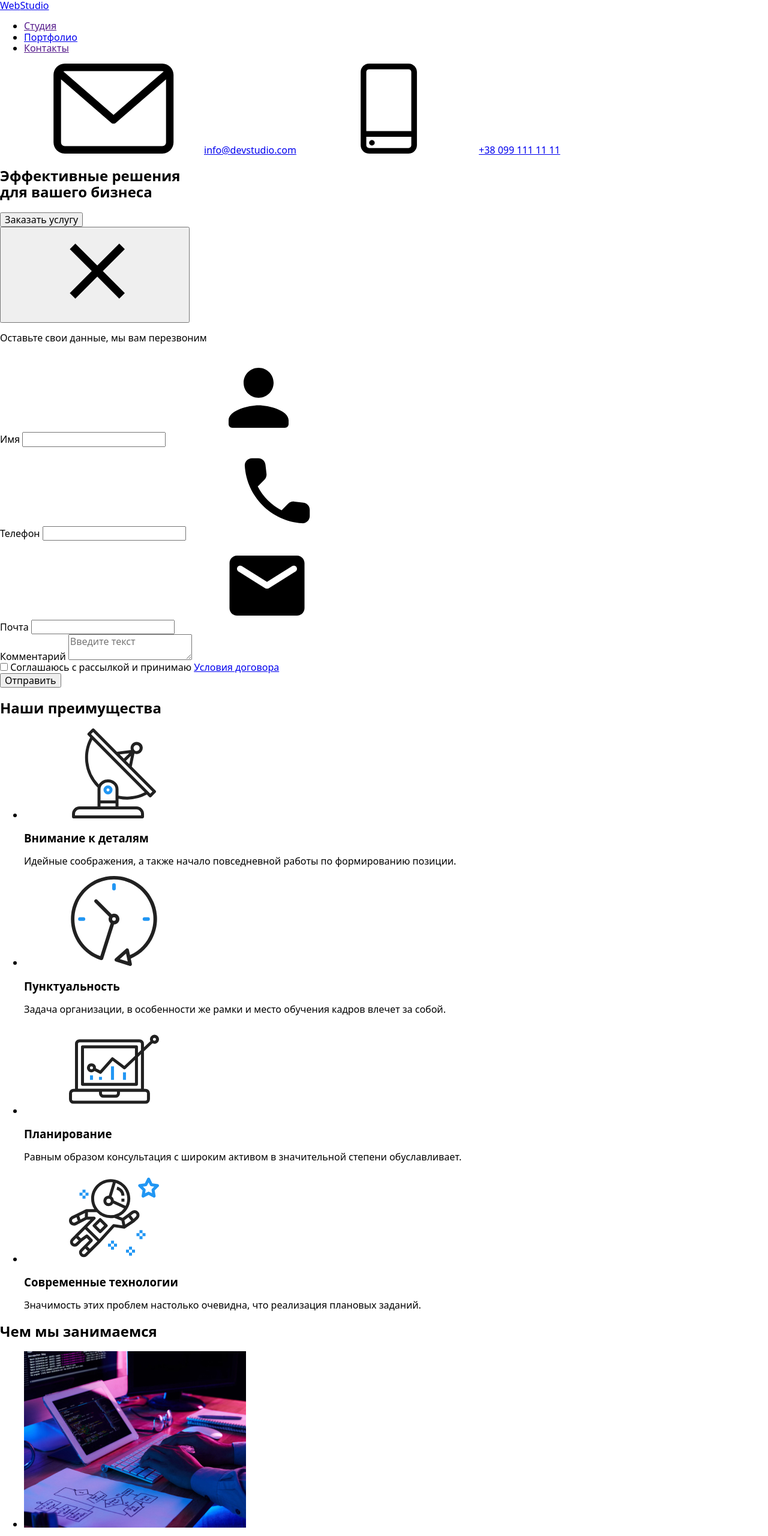
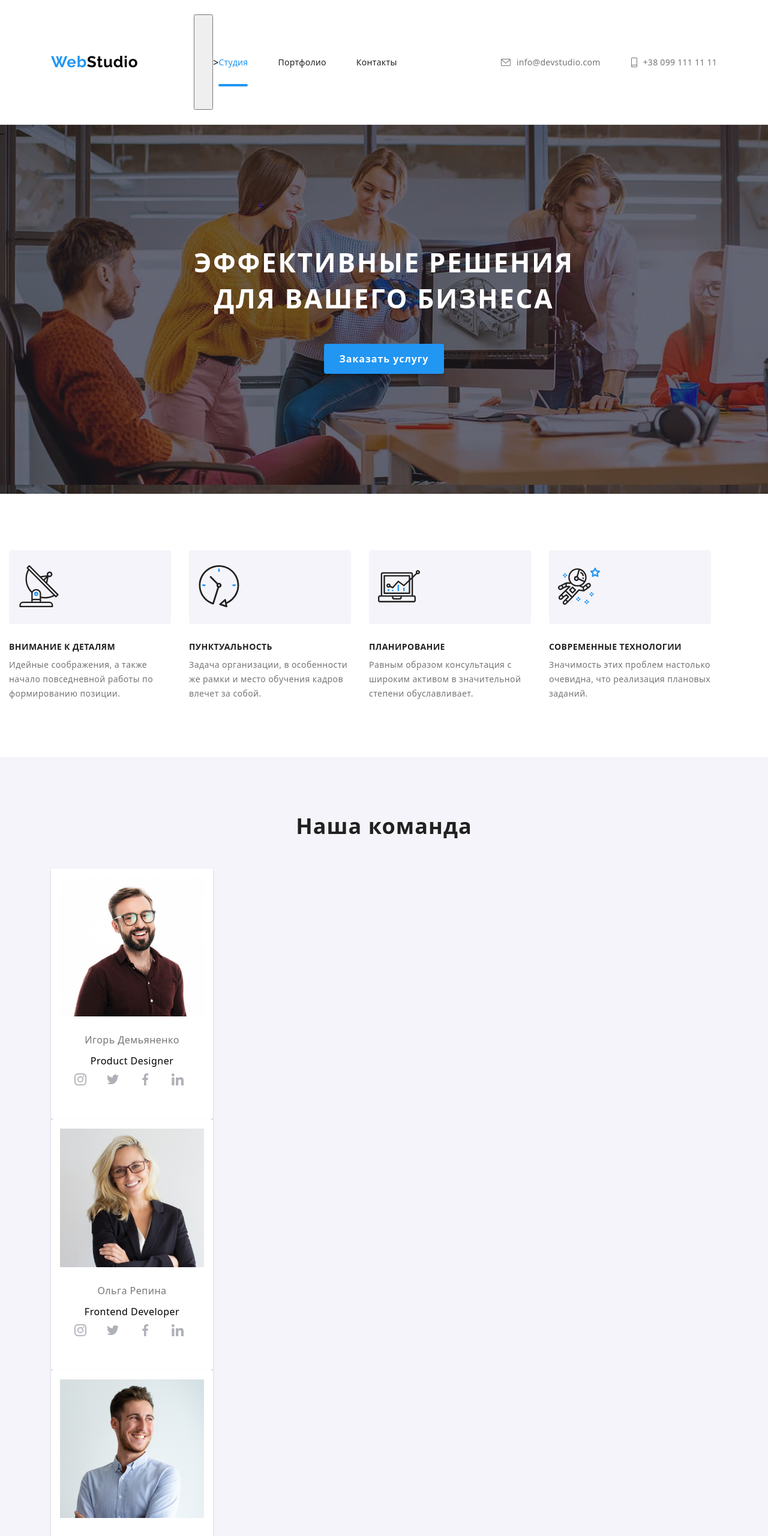
Before and after one commit to M1roslava/goit-markup-hw-08, a plain HTML site: page index.html in a window 1280 px wide. Shown: the top 2560 px of the page at 60% size. Drawn offline with nearby package versions, Linux system fonts and the light colour scheme.

Commit message:
some sections mobile

```diff
--- a/index.html
+++ b/index.html
@@ -10,29 +10,35 @@
 <link rel="preconnect" href="https://fonts.gstatic.com" crossorigin>
 <link href="https://fonts.googleapis.com/css2?family=Raleway:wght@700&family=Roboto:wght@400;500;700;900&display=swap" rel="stylesheet">
    <!-- <link rel="stylesheet" href="./css/styles.css" />  -->
-    <link rel="main-css" href="./css/main.min.css"/>
+    <link rel="stylesheet" href="./css/main.min.css"/>
     <meta name="viewport" content="width=device-width, initial-scale=1">
 <link rel="stylesheet" href="https://cdnjs.cloudflare.com/ajax/libs/font-awesome/4.7.0/css/font-awesome.min.css">
 </head>
 <link rel="stylesheet" href="https://cdnjs.cloudflare.com/ajax/libs/modern-normalize/1.1.0/modern-normalize.min.css" integrity="sha512-wpPYUAdjBVSE4KJnH1VR1HeZfpl1ub8YT/NKx4PuQ5NmX2tKuGu6U/JRp5y+Y8XG2tV+wKQpNHVUX03MfMFn9Q==" crossorigin="anonymous" referrerpolicy="no-referrer" />
 <body class="body">
     <header class="header">
-        <div class="container user">
+              <div class="container user">
         <a href="/" class="header__logo--link">
             <span class="header__logo-one--link">Web</span>Studio
         </a>
-        <nav class="navigation">
+        <button type="button" class="menu-button"aria-expanded="false" aria-controls="menu/container" data-menu-button>
+            <svg width ="16" aria-label="Menu switcher">
+                <use class="icon-cross" href="./images/sprite.svg#icon-menu">_</use>
+                <use class="icon-menu" href="" >shadow-root (closed)</use>
+            </svg> </button>
+
+        <div class="menu-container" id="menu/container" data-menu>_</div>>
+             <nav class="navigation">
             <ul class="navigation__list">
                 <li class="navigation__li"><a class="link current" href="">Студия</a></li>
                 <li class="navigation__li"><a class="link" href="portfolio.html">Портфолио</a></li>
                 <li class="navigation__li"><a class="link" href="">Контакты</a></li>
                 </ul> </nav>
-
            <ul class="connect list">
             <a class="connect__contacts item" href="mailto:info@devstudio.com"><svg class="envelope-icon">
             <use href="./images/sprite.svg#icon-envelope"></use></svg>info@devstudio.com</a>
            <a class="connect__contacts item phone" href="tel:+380991111111"> <svg class="smartphone-icon"><use href="./images/sprite.svg#icon-smartphone"></use></svg>+38 099 111 11 11</a>
-           </ul>
+           </ul></div>
        </div>
 </header>
 <main>
@@ -171,7 +177,7 @@
         <h2 class="our-heroes__title main">Наша команда</h2>
         <ul class="our-heroes__list list">
             <li class="our-heroes__team-box">
-                <img src="images/img4.jpg" alt="Игорь Демьяненко" width="270">
+                <img src="images/img4.jpg" alt="Игорь Демьяненко" >
                 <div class="studio__container">
                 <h3 class="studio__team-title">Игорь Демьяненко</h3>
                 <p class="studio__post-title">Product Designer</p>
@@ -201,7 +207,7 @@
             </li>
 
             <li class="our-heroes__team-box">
-                <img src="images/img5.jpg" alt="Ольга Репина" width="270">
+                <img src="images/img5.jpg" alt="Ольга Репина">
                 <div class="studio__container">
                     <h3 class="studio__team-title">Ольга Репина</h3>
                 <p class="studio__post-title">Frontend Developer</p>
@@ -230,7 +236,7 @@
                 </ul></div>
             </li>
             <li class="our-heroes__team-box">
-                <img src="images/img6.jpg" alt="Николай Тарасов" width="270">
+                <img src="images/img6.jpg" alt="Николай Тарасов" >
                 <div class="studio__container">
                     <h3 class="studio__team-title">Николай Тарасов</h3>
                 <p class="studio__post-title">Marketing</p>
@@ -259,7 +265,7 @@
                 </ul></div>
             </li>
             <li class="our-heroes__team-box">
-                <img src="images/img7.jpg" alt="Михаил Ермаков" width="270">
+                <img src="images/img7.jpg" alt="Михаил Ермаков">
                 <div class="studio__container">
                     <h3 class="studio__team-title">Михаил Ермаков</h3>
                 <p class="studio__post-title" >UI Designer</p>
--- /dev/null
+++ b/js/mobile-menu.js
@@ -0,0 +1,28 @@
+(() => {
+    const mobileMenu = document.querySelector('.js-menu-container');
+    const openMenuBtn = document.querySelector('.js-open-menu');
+    const closeMenuBtn = document.querySelector('.js-close-menu');
+
+    const toggleMenu = () => {
+      const isMenuOpen =
+        openMenuBtn.getAttribute('aria-expanded') === 'true' || false;
+      openMenuBtn.setAttribute('aria-expanded', !isMenuOpen);
+      mobileMenu.classList.toggle('is-open');
+
+      const scrollLockMethod = !isMenuOpen
+        ? 'disableBodyScroll'
+        : 'enableBodyScroll';
+      bodyScrollLock[scrollLockMethod](document.body);
+    };
+
+    openMenuBtn.addEventListener('click', toggleMenu);
+    closeMenuBtn.addEventListener('click', toggleMenu);
+
+    // Close the mobile menu on wider screens if the device orientation changes
+    window.matchMedia('(min-width: 768px)').addEventListener('change', e => {
+      if (!e.matches) return;
+      mobileMenu.classList.remove('is-open');
+      openMenuBtn.setAttribute('aria-expanded', false);
+      bodyScrollLock.enableBodyScroll(document.body);
+    });
+  })();
--- a/sass/base/_body.scss
+++ b/sass/base/_body.scss
@@ -50,10 +50,12 @@ margin-left: auto;
 @media screen and (min-width:480px) {
   width: 480px;
 }
-@media screen (min-width: 768px) {
+@media screen and  (min-width: 768px) {
   width: 768px;
 }
-
+@media screen and  (min-width: 1140px) {
+  width: 1140px;
+}
   /* width: 1200px;
   padding-left: 15px;
   padding-right: 15px;
--- a/sass/components/advantages-section/_advantages.scss
+++ b/sass/components/advantages-section/_advantages.scss
@@ -3,19 +3,46 @@
 }
 
 .advantages {
+
+  @media screen  and (min-width:480px) {
+    padding-top: 60px;
+    padding-bottom: 60px;
+    width:480px;
+  }
+
+  @media screen  and (min-width:1140px) {
   padding-top: 94px;
   padding-bottom: 94px;
-}
+}}
 
 .advantage {
-  display:flex;
+
+  @media screen  and (min-width:768px) {
+    display:flex;
+  }
+
 
 }
 .advantages__container {
 
-  width: 270px;
+  @media screen  and (min-width:480px) {
+
+   padding-left: 15px;
+   padding-right: 15px;
+  }
   background-color: #F5F4FA;
   border-radius: 4px;
+  margin-bottom: 30px;
+  align-items: center;
+  padding-top:25px;
+  padding-bottom:25px;
+  padding-left: 100px;
+  padding-right: 100px;
+
+  @media screen  and (min-width:480px) {
+  width:450px;
+  align-items: center;
+  }
   margin-bottom: 30px;
   align-items: center;
   padding-top:25px;
@@ -31,16 +58,32 @@
   }
 
 .advantages__list {
-display:flex;
+
+  @media screen  and (min-width:480px) {
+    display:block;
+    justify-content: center;
+  }
+  @media screen  and (min-width:768px) {
+    display:flex;
+  }
+
 }
 .advantages__item {
-  display:flex;
-  flex-wrap: wrap;
-  width:270px;
-}
+  @media screen  and (min-width:480px) {
+    margin: left 15px;
+    margin-right: 15px;}
+  @media screen  and (min-width:768px) {
+    display:flex;
+    flex-wrap: wrap;
+    width:270px;
+  }
+  }
+
+
 .advantages__item:not(:last-child) {
+  @media screen  and (min-width:1140px) {
 margin-right: 30px;
-}
+}}
 
 .advantages__title{
 margin-bottom: 10px;
--- a/sass/components/footer/_footer-page.scss
+++ b/sass/components/footer/_footer-page.scss
@@ -52,9 +52,13 @@ transition-property:background-color;
   cursor: pointer;
 }
 .footer__list {
-display:flex;
+  @media screen  and (min-width:480px) {
+    display: block;}
+
+  @media screen  and (min-width:480px) {
+    display:flex;
 align-items:baseline;
-}
+}}
 .icon-footer {
   width:20px;
   height:20px;
--- a/sass/components/header/_page-header.scss
+++ b/sass/components/header/_page-header.scss
@@ -5,4 +5,21 @@
   padding-top: 24px;
 
   border-bottom: 1px solid #ECECEC;
+  position:relative;
   }
+  .menu-container {
+    @media screen and (min-width:480px) {
+      display:none;
+      position:absolute;
+      top:100%;
+      left:0;
+      width:100%;
+  &.is-open {
+    display: block;
+    }}
+
+    @media screen and  (min-width: 768px) {
+      display:flex;
+    }
+
+    }
--- a/sass/components/heroes/_heroes.scss
+++ b/sass/components/heroes/_heroes.scss
@@ -1,5 +1,8 @@
  /* Специалисты  */
  .our-heroes {
+  @media screen  and (min-width:480px) {
+    display:block;
+  }
   background:var(--secondary-bcg-color);
   text-align: center;
   padding-top:94px;
@@ -20,23 +23,37 @@ letter-spacing:0.03em;
 }
 
 .our-heroes__list {
+  @media screen  and (min-width:480px) {
+    display:block;
+  }
   display:flex;
   justify-content:center;
   align-items:flex-start;
 }
 .our-heroes__team-box {
+
+
 /* material shadow */
 box-shadow: 0px 1px 3px rgba(0, 0, 0, 0.12), 0px 1px 1px rgba(0, 0, 0, 0.14), 0px 2px 1px rgba(0, 0, 0, 0.2);
 border-radius: 0px 0px 4px 4px;
 text-align: center;
 letter-spacing: 0.03em;
-flex-wrap: wrap;
-width:270px;
-margin-right: 30px;
 background-color: #FFFFFF;
+@media screen  and (min-width:480px) {
+padding:15px;
 }
+
+
+@media screen  and (min-width:1140px) {
+  flex-wrap: wrap;
+  width:270px;
+  margin-right: 30px;
+}
+
 .our-heroes__team-box:last-child {
+  @media screen  and (min-width:1140px) {
   margin-right:0px;
+}}
 }
 .studio__container {
 padding-top: 30px;
--- a/sass/components/partners/_partners.scss
+++ b/sass/components/partners/_partners.scss
@@ -26,12 +26,26 @@
     }
 
     .clients__box {
+      @media screen  and (min-width:480px) {
+        display: inline-block;
+
+
+      }
+      @media screen  and (min-width:1140px) {
+        display:flex;
+      }
       display:flex;
 
     }
     .clients__logo-box {
-      width:170px;
-      height: 92px;
+ @media screen  and (min-width:480px) {
+  margin-right: 30px;
+}
+@media screen  and (min-width:1140px) {
+  width:170px;
+  height: 92px; }
+
+
   /*
   display: inline-block;
   flex-wrap: wrap;
--- a/sass/components/solutions-section/_modal-window.scss
+++ b/sass/components/solutions-section/_modal-window.scss
@@ -1,4 +1,9 @@
 .backdrop {
+
+
+  @media screen  and (min-width:480px) {
+    width:450px;
+  }
   z-index:2;
   position:fixed;
   width: 100%;
--- a/sass/components/tasks-section/_tasks.scss
+++ b/sass/components/tasks-section/_tasks.scss
@@ -9,7 +9,10 @@
   margin-bottom: 50px;
   }
   .tasks {
-    background:var(--main-bcg-color);
+    @media screen and (min-width:480px) {
+      display: none;
+    }
+   background:var(--main-bcg-color);
     padding-bottom:94px;
   }
 
```
Also changed, not shown: css/main.css, css/main.min.css, images/sprite2.svg, sass/main.scss (line endings or trailing spaces), 2 other files.
